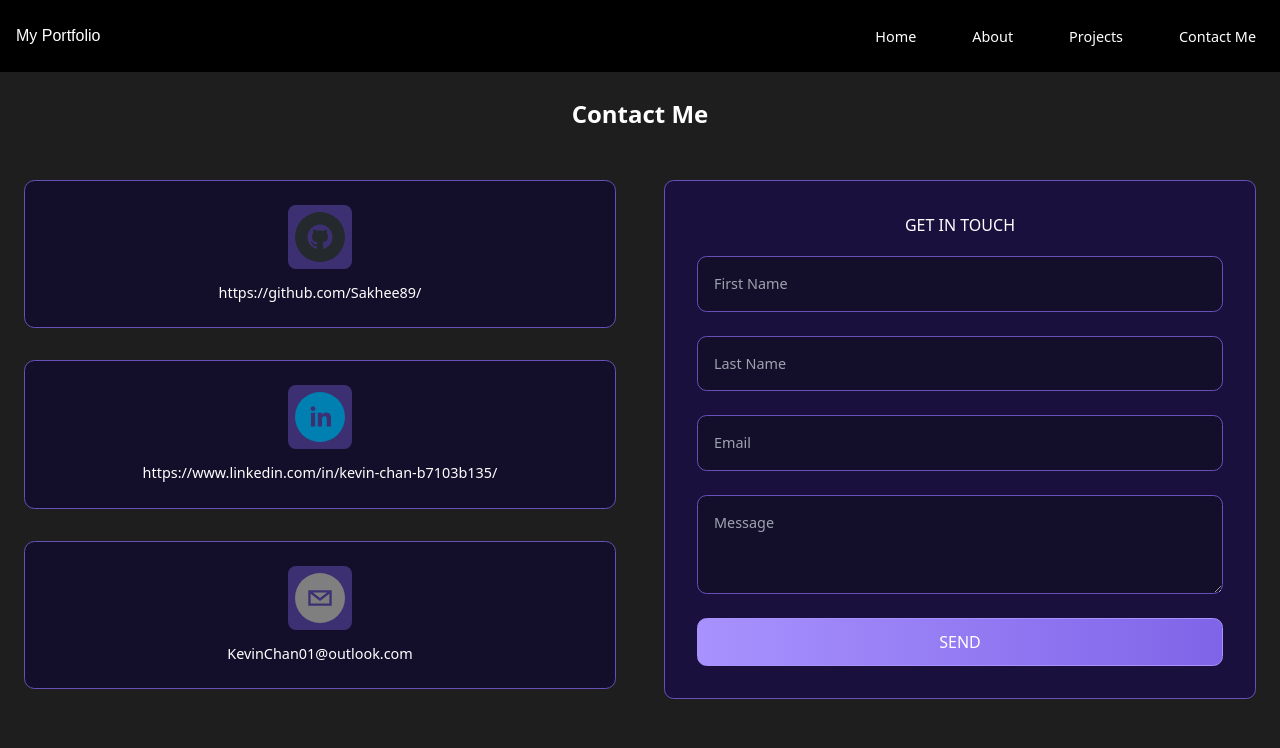
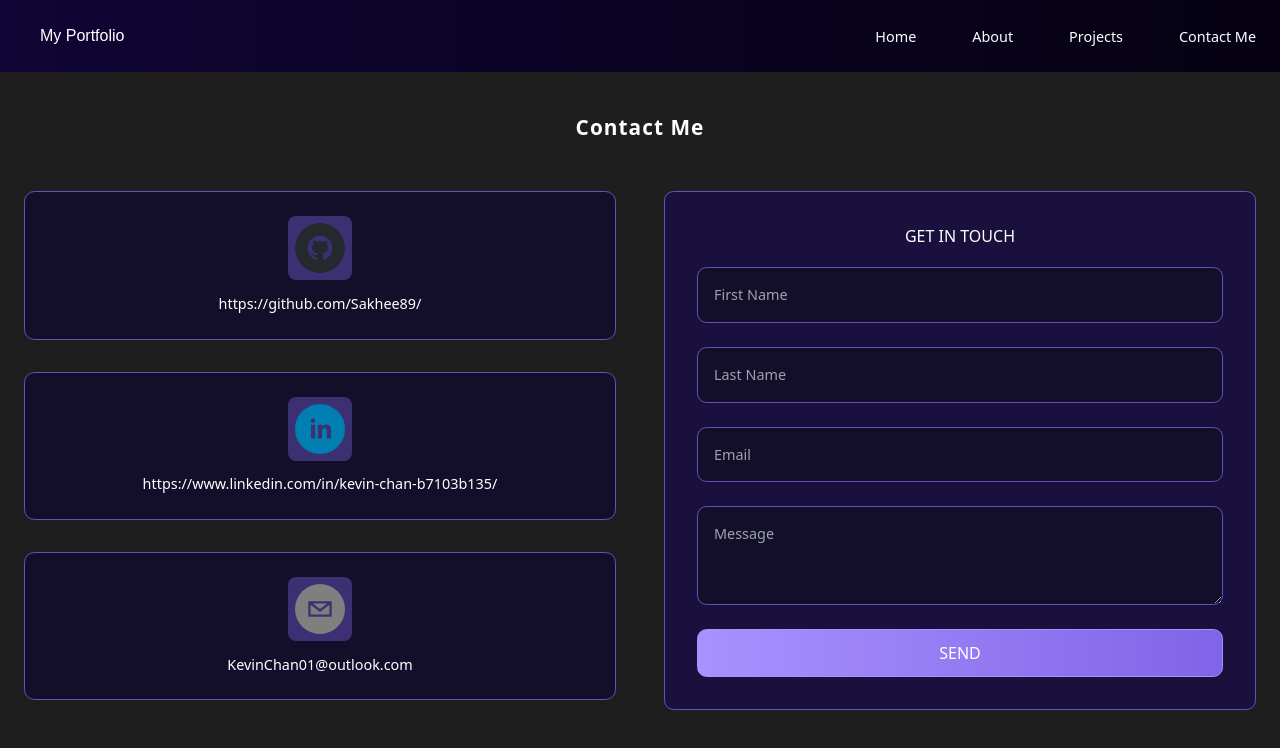
Before and after one commit to Sakhee89/Personal-Website, a React (Vite) app: page / in a window 1280 px wide. Both pictures are taken after a click on the link "Contact Me". Shown: the top 748 px of the page. Built offline with nearby package versions, Linux system fonts and the light colour scheme.

Commit message:
change css

```diff
--- a/src/components/ContactMe/ContactMe.jsx
+++ b/src/components/ContactMe/ContactMe.jsx
@@ -3,8 +3,9 @@ import { ContactInfoCard } from "./ContactInfoCard";
 
 export function ContactMe() {
   return (
-    <section className="p-6 xl:max-w-[1300px] xl:mx-auto xl:last:relative">
-      <h1 className="flex justify-center text-[1.3rem] mb-6 font-semibold md:text-[1.5rem] md:mb-12">
+    <section className="pb-8 px-6 xl:max-w-[1300px] xl:mx-auto xl:last:relative">
+      <div className="pt-10">
+        <h1 className="tracking-wider text-center text-[1.3rem] font-semibold mb-12">
           Contact Me
         </h1>
         <div className="md:flex md:gap-12">
@@ -26,6 +27,7 @@ export function ContactMe() {
             />
           </div>
         </div>
+      </div>
     </section>
   );
 }
--- a/src/components/NavBar/NavBar.jsx
+++ b/src/components/NavBar/NavBar.jsx
@@ -16,7 +16,7 @@ export function NavBar({
   }
 
   return (
-    <nav className="bg-black text-white py-2 sticky top-0 z-30 backdrop-blur-[50px] px-8 md:px-0">
+    <nav className="bg-gradient-to-r from-[#100534] to-[#050112] text-white py-2 sticky top-0 z-30 backdrop-blur-[50px] px-8 md:px-0">
       <MobileNavBar
         isOpen={openMenu}
         toggleMenu={toggleMenu}
@@ -27,7 +27,7 @@ export function NavBar({
         page={page}
       />{" "}
       <div className="max-w-[1700px] flex items-center justify-between py-4 mb-auto">
-        <h1 className="px-4 header">My Portfolio</h1>
+        <h1 className="px-10 header">My Portfolio</h1>
         <ul className="hidden items-center gap-2 list-none md:flex">
           <li className="mx-6">
             <span className="navBar-a-styling" onClick={handleHomeClick}>
```
Lines whose indentation alone changed are shown as unchanged.
